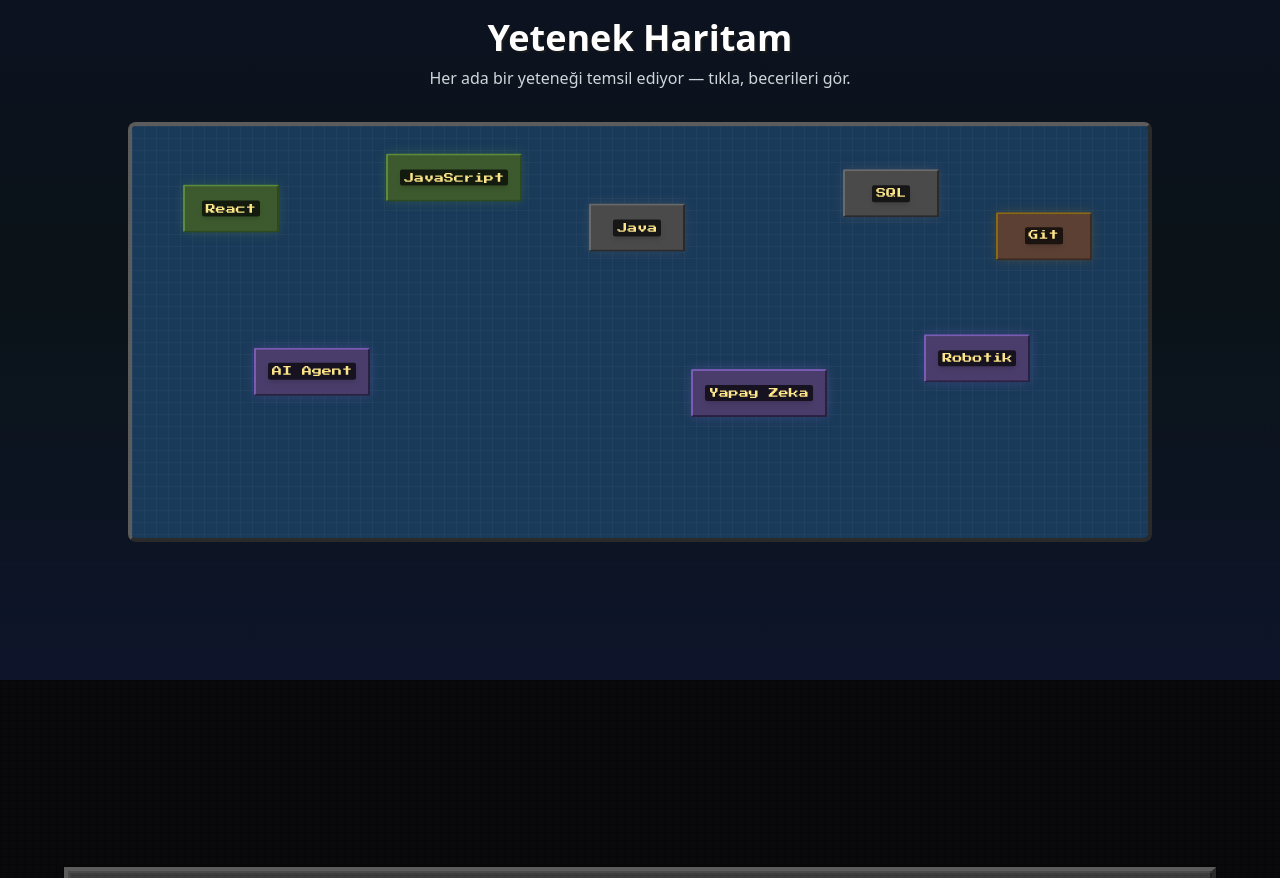
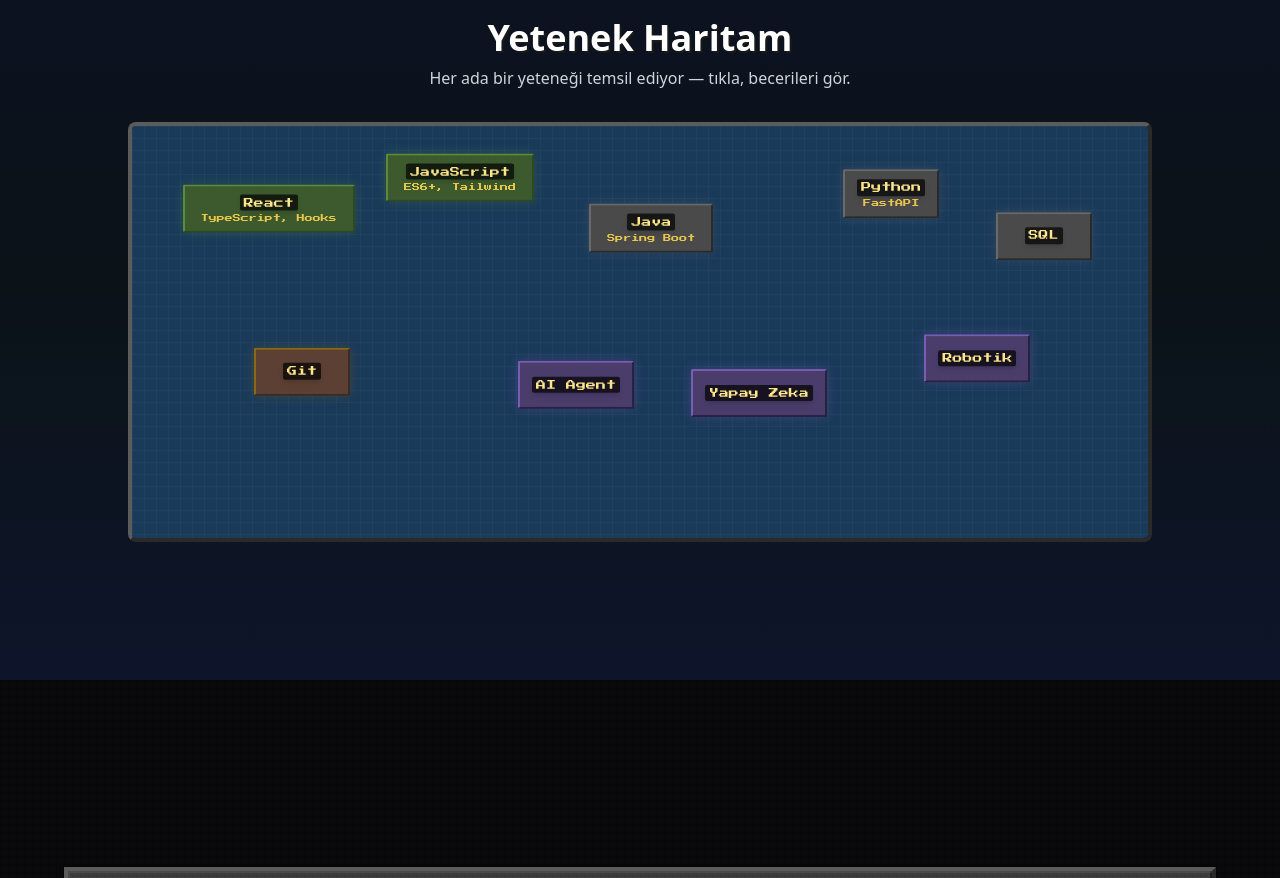
Before and after one commit to nisatas/my-portfolio, a React (Vite) app in the folder frontend/: page / in a window 1280 px wide. Shown: the part 920-1798 px from the top of the page. Built offline with nearby package versions, Linux system fonts and the light colour scheme; no server answers.

Commit message:
Header: Yetenek Haritam Hakkimda yanina tasindi; yetenek haritasi kutuphaneler + Python/FastAPI

```diff
--- a/frontend/src/components/Header.tsx
+++ b/frontend/src/components/Header.tsx
@@ -4,13 +4,13 @@ import { content } from "../data/content";
 
 const navItems = [
   { id: "about", labelKey: "about" as const },
+  { id: "skill-map", labelKey: "skillMap" as const },
   { id: "education", labelKey: "edu" as const },
   { id: "experience", labelKey: "exp" as const },
   { id: "hackathons", labelKey: "hackathons" as const },
   { id: "projects", labelKey: "projects" as const },
   { id: "certificates", labelKey: "certificates" as const },
   { id: "contact", labelKey: "contact" as const },
-  { id: "skill-map", labelKey: "skillMap" as const },
 ];
 
 export default function Header() {
--- a/frontend/src/components/SkillMap.tsx
+++ b/frontend/src/components/SkillMap.tsx
@@ -28,6 +28,7 @@ const defaultPositions = [
   { left: 70, top: 12, delay: "0.7s" },
   { left: 85, top: 22, delay: "0.3s" },
   { left: 12, top: 55, delay: "0.4s" },
+  { left: 38, top: 58, delay: "0.15s" },
   { left: 55, top: 60, delay: "0.1s" },
   { left: 78, top: 52, delay: "0.6s" },
 ];
@@ -173,7 +174,7 @@ export default function SkillMap() {
           />
 
           {/* Adalar — yazıya göre boyut, sürüklenebilir */}
-          {islands.map((island: { id: string; label: string; ability: string; type: keyof typeof islandTypeStyles }, i: number) => {
+          {islands.map((island: { id: string; label: string; ability: string; type: keyof typeof islandTypeStyles; libraries?: string }, i: number) => {
             const pos = getPosition(i, island.id);
             const defaultDelay = defaultPositions[i % defaultPositions.length].delay;
             const typeStyles = islandTypeStyles[island.type] ?? islandTypeStyles.other;
@@ -182,7 +183,7 @@ export default function SkillMap() {
             return (
               <div
                 key={island.id}
-                className={`absolute rounded-sm border-2 ${style} flex items-center justify-center cursor-grab active:cursor-grabbing group z-10 min-w-[5rem] min-h-[2.5rem] sm:min-w-[6rem] sm:min-h-[3rem] px-2 py-1.5 sm:px-3 sm:py-2 ${isDragging ? "pointer-events-none" : "island-float"}`}
+                className={`absolute rounded-sm border-2 ${style} flex flex-col items-center justify-center cursor-grab active:cursor-grabbing group z-10 min-w-[5rem] min-h-[2.5rem] sm:min-w-[6rem] sm:min-h-[3rem] px-2 py-1.5 sm:px-3 sm:py-2 ${isDragging ? "pointer-events-none" : "island-float"}`}
                 style={{
                   left: `${pos.left}%`,
                   top: `${pos.top}%`,
@@ -201,18 +202,26 @@ export default function SkillMap() {
                 role="button"
                 tabIndex={0}
               >
-                {/* Ada üzerindeki yazı — yazıyla hizalı boyut, opak arka plan */}
+                {/* Ada üzerindeki yazı + kütüphane alt başlığı */}
                 <span
                   className={`font-pixel text-[8px] sm:text-[10px] text-center leading-tight px-1 py-0.5 rounded-sm whitespace-nowrap ${theme === "dark" ? "bg-black/70 text-amber-200" : "bg-black/60 text-white"} shadow-md`}
                 >
                   {island.label}
                 </span>
+                {island.libraries && (
+                  <span
+                    className={`font-pixel text-[6px] sm:text-[8px] text-center leading-tight mt-0.5 px-1 rounded-sm whitespace-nowrap ${theme === "dark" ? "text-amber-300/90" : "text-amber-100"}`}
+                  >
+                    {island.libraries}
+                  </span>
+                )}
                 {/* Hover (masaüstü): kısa tooltip — opak arka plan, okunaklı */}
                 <div
                   className={`absolute bottom-full left-1/2 -translate-x-1/2 mb-2 px-3 py-2 rounded border-2 shadow-xl transition-opacity pointer-events-none z-20 ${activeId === island.id ? "opacity-0" : "opacity-0 group-hover:opacity-100"} ${theme === "dark" ? "bg-[#0f0f0f] text-amber-100 border-amber-600/80" : "bg-white text-gray-900 border-amber-400/80"}`}
                   style={{ filter: "drop-shadow(0 4px 12px rgba(0,0,0,0.4))" }}
                 >
                   <span className="font-semibold text-xs block">{island.label}</span>
+                  {island.libraries && <span className={`block text-[10px] mt-0.5 ${theme === "dark" ? "text-amber-200/90" : "text-amber-700"}`}>{island.libraries}</span>}
                   <span className={`block text-[11px] mt-0.5 ${theme === "dark" ? "text-gray-300" : "text-gray-600"}`}>{island.ability}</span>
                 </div>
               </div>
--- a/frontend/src/data/content.ts
+++ b/frontend/src/data/content.ts
@@ -221,9 +221,10 @@ export const content: Record<Lang, any> = {
       backendList: "Java, Spring Boot, SQL, Git, ASP.NET, C#, Python",
       otherList: "Algorithms, Debugging, Deployment, Problem Solving, API Integration, Figma, Teamwork",
       islands: [
-        { id: "react", label: "React", ability: "UI bileşenleri, hooks, state", type: "frontend" },
-        { id: "javascript", label: "JavaScript", ability: "ES6+, async, DOM", type: "frontend" },
-        { id: "java", label: "Java", ability: "Spring Boot, OOP", type: "backend" },
+        { id: "react", label: "React", ability: "UI bileşenleri, hooks, state", type: "frontend", libraries: "TypeScript, Hooks" },
+        { id: "javascript", label: "JavaScript", ability: "ES6+, async, DOM", type: "frontend", libraries: "ES6+, Tailwind" },
+        { id: "java", label: "Java", ability: "Backend, OOP", type: "backend", libraries: "Spring Boot" },
+        { id: "python", label: "Python", ability: "Backend, API", type: "backend", libraries: "FastAPI" },
         { id: "sql", label: "SQL", ability: "Veritabanı tasarımı ve sorgular", type: "backend" },
         { id: "git", label: "Git", ability: "Sürüm kontrolü, ekip çalışması", type: "tool" },
         { id: "agents", label: "AI Agent", ability: "Tool-based LLM ajanları (SafeBank AI, NURAI)", type: "other" },
@@ -452,9 +453,10 @@ export const content: Record<Lang, any> = {
       backendList: "Java, Spring Boot, SQL, Git, ASP.NET, C#, Python",
       otherList: "Algorithms, Debugging, Deployment, Problem Solving, API Integration, Figma, Teamwork",
       islands: [
-        { id: "react", label: "React", ability: "UI components, hooks, state", type: "frontend" },
-        { id: "javascript", label: "JavaScript", ability: "ES6+, async, DOM", type: "frontend" },
-        { id: "java", label: "Java", ability: "Spring Boot, OOP", type: "backend" },
+        { id: "react", label: "React", ability: "UI components, hooks, state", type: "frontend", libraries: "TypeScript, Hooks" },
+        { id: "javascript", label: "JavaScript", ability: "ES6+, async, DOM", type: "frontend", libraries: "ES6+, Tailwind" },
+        { id: "java", label: "Java", ability: "Backend, OOP", type: "backend", libraries: "Spring Boot" },
+        { id: "python", label: "Python", ability: "Backend, API", type: "backend", libraries: "FastAPI" },
         { id: "sql", label: "SQL", ability: "Database design & queries", type: "backend" },
         { id: "git", label: "Git", ability: "Version control, teamwork", type: "tool" },
         { id: "agents", label: "AI Agents", ability: "Tool-based LLM agents (SafeBank AI, NURAI)", type: "other" },
```
